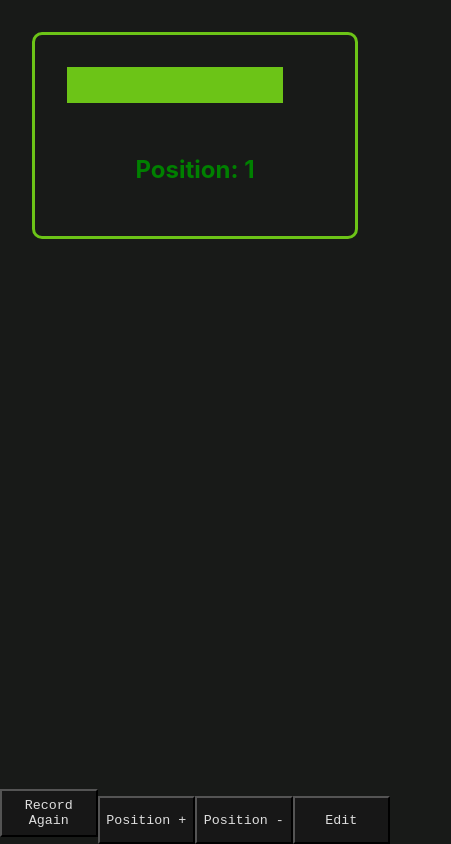
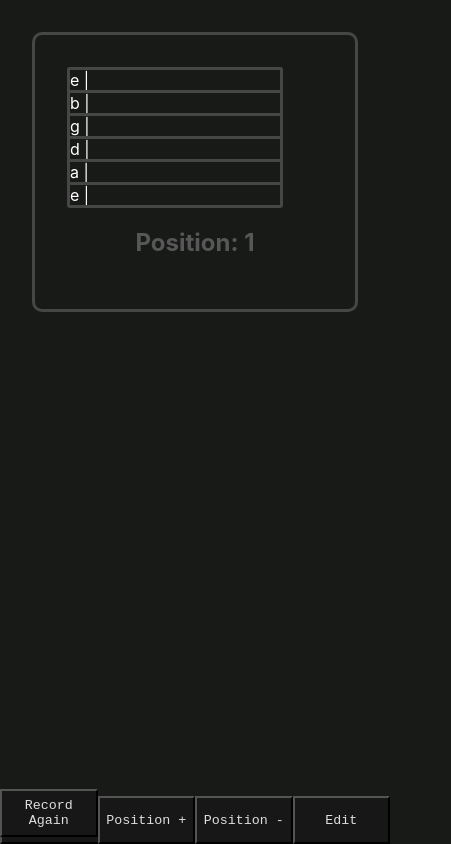
Before and after one commit to SeanLaTour/nesh, a React (Create React App) app: page /tab in a window 390 px wide. Shown: the whole page, 451 px wide, since content can reach past the window. Built offline with nearby package versions, Linux system fonts and the light colour scheme.

Commit message:
styling for mobile

```diff
--- a/src/App.css
+++ b/src/App.css
@@ -24,12 +24,9 @@ button {
   font-family: monospace;
 }
 
-p {
-  color: "green";
-}
-
 a {
   text-decoration: none;
+  color: black;
 }
 
 .App-header {
--- a/src/Edit.js
+++ b/src/Edit.js
@@ -34,40 +34,24 @@ function Edit({ noteArray, position, setPosition }) {
       left: 0,
       right: 0,
       bottom: 0,
-      backgroundColor: "rgba(120, 200, 0, 0.25)",
+      backgroundColor: "rgba(0, 0, 0, 0.75)",
     },
     content: {
       display: "flex",
       justifyContent: "center",
       flexDirection: "column",
+      backgroundColor: "rgb(100, 100, 100, 0.40)",
       top: "50%",
       left: "50%",
       right: "auto",
       bottom: "auto",
       marginRight: "-50%",
       transform: "translate(-50%, -50%)",
-      backgroundColor: "rgba(120, 200, 255, 0.8)",
-      borderRadius: "20PX",
-      padding: "8rem",
+      borderRadius: "15px",
+      padding: "1rem",
       width: "50%",
       height: "50%",
     },
-  };
-
-  const handleButtonPositionUp = () => {
-    if (position < 4) {
-      setPosition(position + 1);
-    } else {
-      setPosition(0);
-    }
-  };
-
-  const handleButtonPositionDown = () => {
-    if (position > 0) {
-      setPosition(position - 1);
-    } else {
-      setPosition(4);
-    }
   };
 
   const handlePublish = () => {
@@ -162,22 +146,53 @@ function Edit({ noteArray, position, setPosition }) {
         isOpen={modalIsOpen}
         onRequestClose={closeModal}
       >
-        <label style={{ marginBottom: "1rem" }}>
-          Current fret position: {currentNote.note}
+        <div
+          style={{ width: "100%", display: "flex", flexDirection: "column" }}
+        >
+          <label
+            style={{ marginBottom: "1rem", width: "100%", color: "lightgrey" }}
+          >
+            Current fret position:{" "}
+            <b style={{ marginLeft: "31%" }}>( {currentNote.note} )</b>
           </label>
           <input
+            type="number"
             onChange={(e) => setFretInput(e.target.value)}
-          style={{ marginBottom: "1rem" }}
+            style={{
+              marginBottom: "1rem",
+              width: "96%",
+              borderRadius: "5px",
+              padding: "0.5rem",
+              borderStyle: "none",
+            }}
           ></input>
+        </div>
+        <div>
           <button
             onClick={handleSubmitEditButton}
-          style={{ marginBottom: "1rem" }}
+            style={{
+              marginBottom: "1rem",
+              width: "50%",
+              borderRadius: "5px 0 0 5px",
+              borderStyle: "none",
+              padding: "0.5rem",
+            }}
           >
             Change
           </button>
-        <button style={{ marginBottom: "1rem" }} onClick={closeModal}>
+          <button
+            style={{
+              marginBottom: "1rem",
+              width: "50%",
+              borderRadius: "0 5px 5px 0",
+              borderStyle: "none",
+              padding: "0.5rem",
+            }}
+            onClick={closeModal}
+          >
             Quit
           </button>
+        </div>
       </Modal>
       <div
         style={{
@@ -185,7 +200,7 @@ function Edit({ noteArray, position, setPosition }) {
           margin: "2rem",
           borderStyle: "solid",
           borderRadius: "10px",
-          borderColor: "#6CC417",
+          borderColor: "#464646",
         }}
       >
         <div style={{ textAlign: "left" }}>
@@ -196,7 +211,7 @@ function Edit({ noteArray, position, setPosition }) {
               borderBottomStyle: "none",
               listStyleType: "none",
               marginRight: "2.5rem",
-              color: "#6CC417",
+              borderColor: "#464646",
             }}
           >
             {e2String}
@@ -208,7 +223,7 @@ function Edit({ noteArray, position, setPosition }) {
               borderBottomStyle: "none",
               listStyleType: "none",
               marginRight: "2.5rem",
-              color: "#6CC417",
+              borderColor: "#464646",
             }}
           >
             {bString}
@@ -220,7 +235,7 @@ function Edit({ noteArray, position, setPosition }) {
               borderBottomStyle: "none",
               listStyleType: "none",
               marginRight: "2.5rem",
-              color: "#6CC417",
+              borderColor: "#464646",
             }}
           >
             {gString}
@@ -232,7 +247,7 @@ function Edit({ noteArray, position, setPosition }) {
               borderBottomStyle: "none",
               listStyleType: "none",
               marginRight: "2.5rem",
-              color: "#6CC417",
+              borderColor: "#464646",
             }}
           >
             {dString}
@@ -244,7 +259,7 @@ function Edit({ noteArray, position, setPosition }) {
               borderBottomStyle: "none",
               listStyleType: "none",
               marginRight: "2.5rem",
-              color: "#6CC417",
+              borderColor: "#464646",
             }}
           >
             {aString}
@@ -255,7 +270,7 @@ function Edit({ noteArray, position, setPosition }) {
               borderStyle: "solid",
               listStyleType: "none",
               marginRight: "2.5rem",
-              color: "#6CC417",
+              borderColor: "#464646",
             }}
           >
             {eString}
--- a/src/Mic.js
+++ b/src/Mic.js
@@ -85,8 +85,8 @@ function Mic({ setNoteArray }) {
 
   return (
     <div>
-      <h1 style={{ color: "#6CC417" }}>Nesh</h1>
-      <p style={{ color: "#6CC417" }}>
+      <h1 style={{ color: "#686868" }}>Nesh</h1>
+      <p style={{ color: "#686868" }}>
         Remember your licks, write your songs, tune your guitar and much, much
         more!
       </p>
@@ -95,7 +95,7 @@ function Mic({ setNoteArray }) {
           margin: "2rem",
           padding: "2rem",
           borderStyle: "solid",
-          borderColor: "#6CC417",
+          borderColor: "#464646",
           borderRadius: "15px",
         }}
       >
@@ -104,7 +104,7 @@ function Mic({ setNoteArray }) {
             padding: "1rem",
             borderRadius: "15px",
             borderStyle: "solid",
-            backgroundColor: "#6CC417",
+            backgroundColor: "#464646",
             marginTop: "24rem",
             margin: "1rem",
           }}
@@ -119,7 +119,7 @@ function Mic({ setNoteArray }) {
             padding: "1rem",
             borderRadius: "15px",
             borderStyle: "solid",
-            backgroundColor: "#6CC417",
+            backgroundColor: "#464646",
             marginTop: "24rem",
             margin: "1rem",
           }}
@@ -134,7 +134,7 @@ function Mic({ setNoteArray }) {
             padding: "1rem",
             borderRadius: "15px",
             borderStyle: "solid",
-            backgroundColor: "#6CC417",
+            backgroundColor: "#464646",
             marginTop: "24rem",
             margin: "1rem",
           }}
@@ -149,7 +149,7 @@ function Mic({ setNoteArray }) {
             padding: "1rem",
             borderRadius: "15px",
             borderStyle: "solid",
-            backgroundColor: "#6CC417",
+            backgroundColor: "#464646",
             marginTop: "24rem",
             margin: "1rem",
           }}
@@ -160,6 +160,18 @@ function Mic({ setNoteArray }) {
           <Link to="/tab">Tab It!</Link>
         </button>
       </div>
+      <footer
+        style={{
+          position: "fixed",
+          bottom: "0",
+          left: "0",
+          right: "0",
+          width: "100%",
+          height: "2rem",
+          borderTopStyle: "solid",
+          borderBlockColor: "white",
+        }}
+      ></footer>
     </div>
   );
 }
--- a/src/Tab.js
+++ b/src/Tab.js
@@ -35,7 +35,7 @@ function Tab({ noteArray, position, setPosition }) {
         margin: "2rem",
         borderStyle: "solid",
         borderRadius: "10px",
-        borderColor: "#6CC417",
+        borderColor: "#464646",
       }}
     >
       <div style={{ textAlign: "left" }}>
@@ -45,10 +45,13 @@ function Tab({ noteArray, position, setPosition }) {
             borderStyle: "solid",
             listStyleType: "none",
             marginRight: "2.5rem",
-            color: "#6CC417",
+            borderColor: "#464646",
+            borderRadius: "3px 3px 0 0",
+            borderBottomStyle: "none",
+            color: "white",
           }}
         >
-          {e2String.join("")}
+          e |{e2String.join("")}
         </div>
         <div
           style={{
@@ -56,10 +59,12 @@ function Tab({ noteArray, position, setPosition }) {
             borderStyle: "solid",
             listStyleType: "none",
             marginRight: "2.5rem",
-            color: "#6CC417",
+            borderColor: "#464646",
+            borderBottomStyle: "none",
+            color: "white",
           }}
         >
-          {bString.join("")}
+          b |{bString.join("")}
         </div>
         <div
           style={{
@@ -67,10 +72,12 @@ function Tab({ noteArray, position, setPosition }) {
             borderStyle: "solid",
             listStyleType: "none",
             marginRight: "2.5rem",
-            color: "#6CC417",
+            borderColor: "#464646",
+            borderBottomStyle: "none",
+            color: "white",
           }}
         >
-          {gString.join("")}
+          g |{gString.join("")}
         </div>
         <div
           style={{
@@ -78,10 +85,12 @@ function Tab({ noteArray, position, setPosition }) {
             borderStyle: "solid",
             listStyleType: "none",
             marginRight: "2.5rem",
-            color: "#6CC417",
+            borderColor: "#464646",
+            borderBottomStyle: "none",
+            color: "white",
           }}
         >
-          {dString.join("")}
+          d |{dString.join("")}
         </div>
         <div
           style={{
@@ -89,10 +98,12 @@ function Tab({ noteArray, position, setPosition }) {
             borderStyle: "solid",
             listStyleType: "none",
             marginRight: "2.5rem",
-            color: "#6CC417",
+            borderColor: "#464646",
+            borderBottomStyle: "none",
+            color: "white",
           }}
         >
-          {aString.join("")}
+          a |{aString.join("")}
         </div>
         <div
           style={{
@@ -100,23 +111,51 @@ function Tab({ noteArray, position, setPosition }) {
             borderStyle: "solid",
             listStyleType: "none",
             marginRight: "2.5rem",
-            color: "#6CC417",
+            borderColor: "#464646",
+            borderRadius: "0 0 3px 3px",
+            color: "white",
           }}
         >
-          {eString.join("")}
+          e |{eString.join("")}
         </div>
+
+        <footer
+          style={{
+            position: "fixed",
+            bottom: "0",
+            left: "0",
+            right: "0",
+            width: "100%",
+          }}
+        >
+          <Link to="/">
+            <button
+              style={{
+                width: "50%",
+                height: "3rem",
+                backgroundColor: "#171717",
+                color: "#DFDFDF",
+              }}
+            >
+              Record Again
+            </button>
+          </Link>
+          <Link to="/edit">
+            <button
+              style={{
+                width: "50%",
+                height: "3rem",
+                backgroundColor: "#171717",
+                color: "#DFDFDF",
+              }}
+            >
+              Edit
+            </button>
+          </Link>
+        </footer>
       </div>
       <div>
-        <div
-          style={{
-            paddingTop: "2rem",
-            paddingLeft: "12rem",
-            paddingRight: "12rem",
-            display: "flex",
-            justifyContent: "space-between",
-          }}
-        ></div>
-        <h2 style={{ color: "green" }}>Position: {position + 1}</h2>
+        <h2 style={{ color: "#575757" }}>Position: {position + 1}</h2>
       </div>
       <footer
         style={{
--- a/src/services/utils.js
+++ b/src/services/utils.js
@@ -455,7 +455,7 @@ export const generateTabObjForEdit = (noteArray, position, buttonFunction) => {
               style={{
                 width: "2rem",
                 backgroundColor: "rgb(0,0,0,0)",
-                color: "red",
+                color: "white",
                 padding: ".5rem",
                 border: "0",
                 background: "none",
@@ -477,7 +477,7 @@ export const generateTabObjForEdit = (noteArray, position, buttonFunction) => {
               style={{
                 width: "2rem",
                 backgroundColor: "rgb(0,0,0,0)",
-                color: "green",
+                color: "#464646",
                 padding: ".5rem",
                 border: "0",
                 background: "none",
@@ -519,7 +519,7 @@ export const generateTabObjFromPrevious = (previousTabObj, buttonFunction) => {
             style={{
               width: "2rem",
               backgroundColor: "rgb(0,0,0,0)",
-              color: "green",
+              color: "white",
               padding: ".5rem",
               border: "0",
               background: "none",
@@ -540,7 +540,7 @@ export const generateTabObjFromPrevious = (previousTabObj, buttonFunction) => {
             style={{
               width: "2rem",
               backgroundColor: "rgb(0,0,0,0)",
-              color: "red",
+              color: "#464646",
               padding: ".5rem",
               border: "0",
               background: "none",
```
Also changed, not shown: src/Publish.js (+45 -9 lines). Lines whose indentation alone changed are shown as unchanged.
